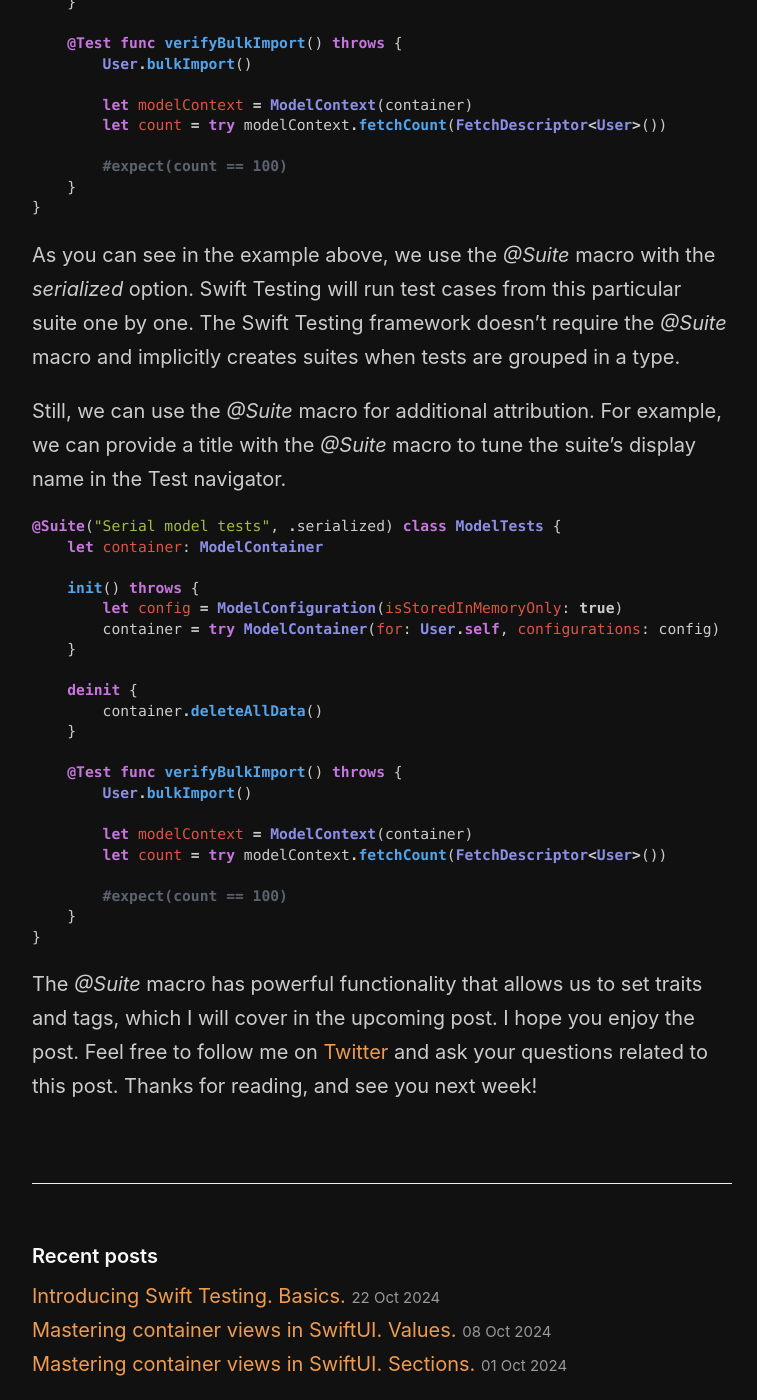
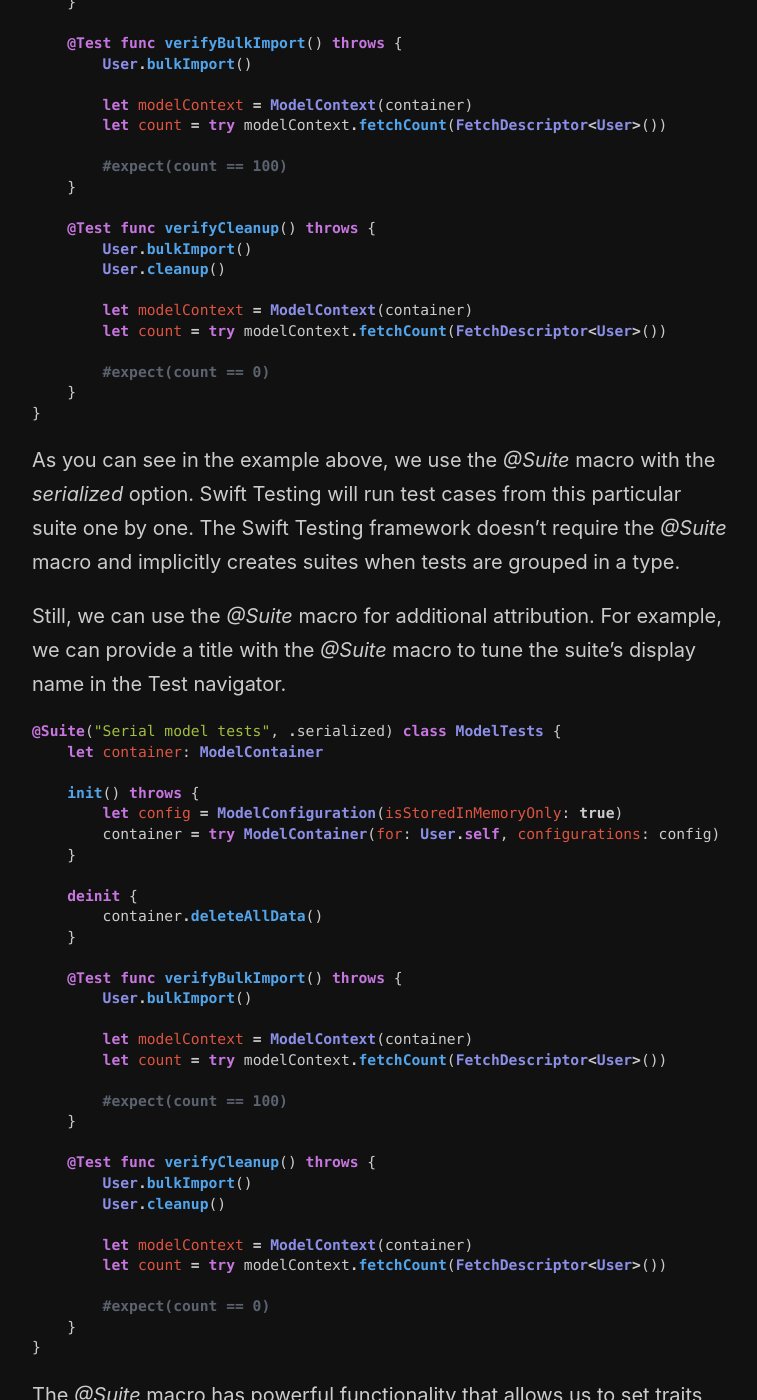
Before and after one commit to mecid/mecid.github.io, a Jekyll site: the page built from _posts/2024-10-29-introducing-swift-testing-lifecycle.md, in a window 1280 px wide and 1400 px high, scrolled down 3162 px. Shown: the whole window, without its empty margins (258-1015 px from the left). Built offline with Jekyll 4.4.1, drawn with Linux system fonts in a browser that asks for light colours.

Commit message:
swift testing lifecycle code example tuned

````diff
--- a/_posts/2024-10-29-introducing-swift-testing-lifecycle.md
+++ b/_posts/2024-10-29-introducing-swift-testing-lifecycle.md
@@ -115,6 +115,16 @@
 
         #expect(count == 100)
     }
+
+    @Test func verifyCleanup() throws {
+        User.bulkImport()
+        User.cleanup()
+
+        let modelContext = ModelContext(container)
+        let count = try modelContext.fetchCount(FetchDescriptor<User>())
+
+        #expect(count == 0)
+    }
 }
 ```
 
@@ -143,6 +153,16 @@
 
         #expect(count == 100)
     }
+
+    @Test func verifyCleanup() throws {
+        User.bulkImport()
+        User.cleanup()
+
+        let modelContext = ModelContext(container)
+        let count = try modelContext.fetchCount(FetchDescriptor<User>())
+
+        #expect(count == 0)
+    }
 }
 ```
 
````
